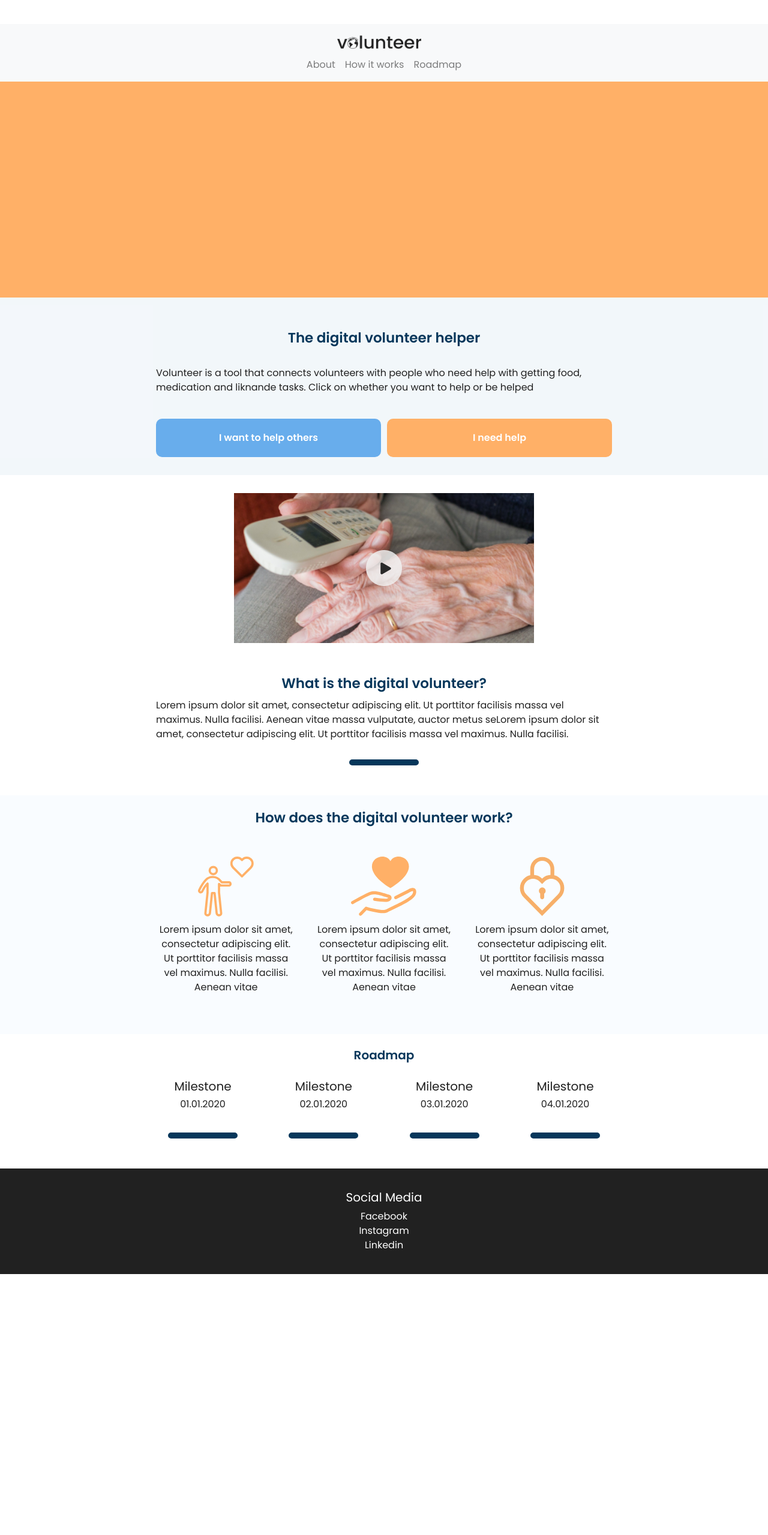
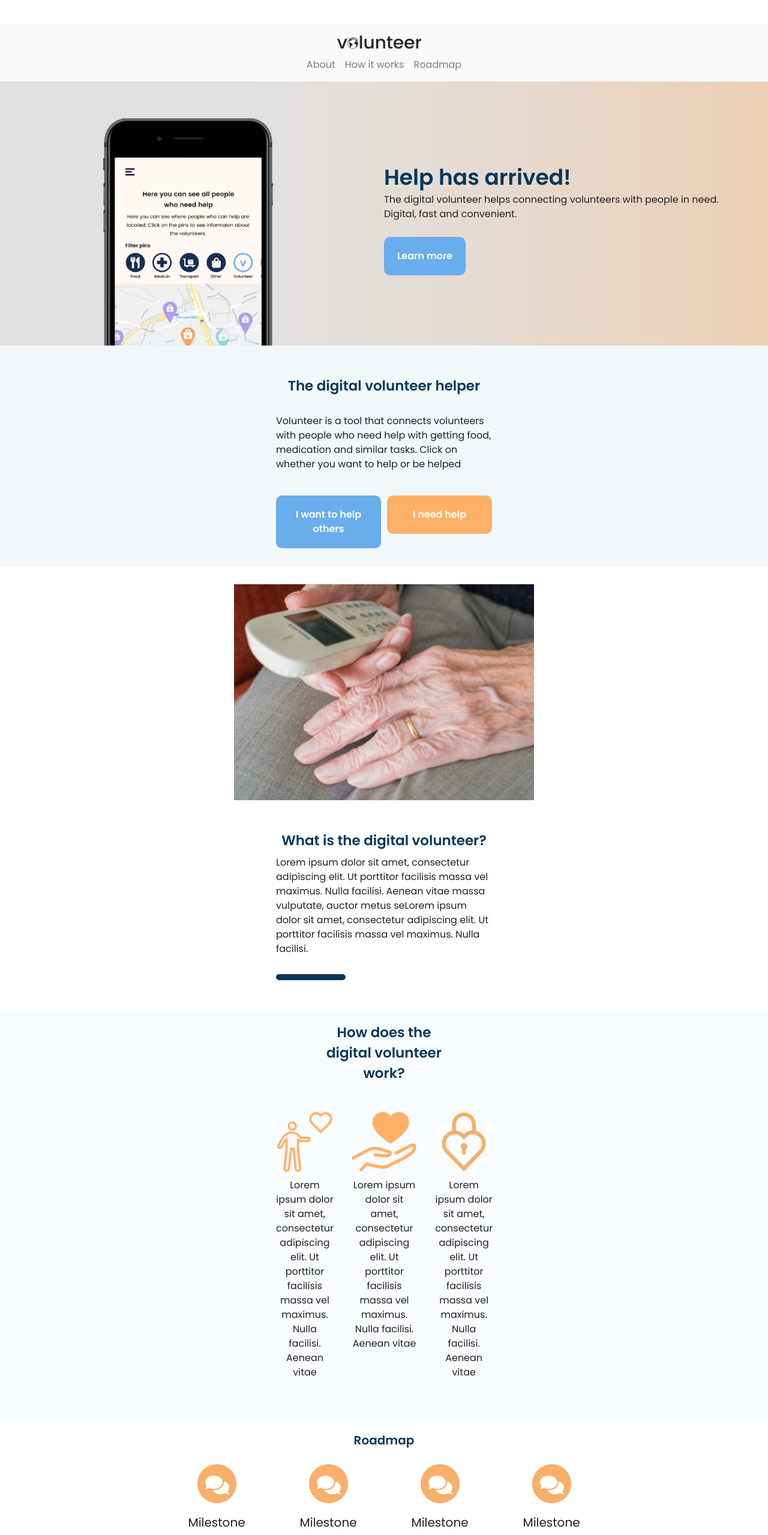
Before and after one commit to likhithravula/webapp, a React (Create React App) app: page / in a window 1280 px wide. Shown: the top 2559 px of the page at 60% size. Before the commit the page ends 2124 px from the top, so only its background shows below. Built offline with nearby package versions, Linux system fonts and the light colour scheme; no server answers.

Commit message:
Landingpage content update

```diff
--- a/package.json
+++ b/package.json
@@ -27,6 +27,7 @@
     "react-bootstrap": "^1.0.1",
     "react-bootstrap-icons": "^1.0.1-alpha3",
     "react-dom": "^16.13.1",
+    "react-player": "^2.2.0",
     "react-router-dom": "^5.1.2",
     "react-scripts": "3.4.1"
   },
--- a/src/assets/css/Landingpage.css
+++ b/src/assets/css/Landingpage.css
@@ -17,8 +17,27 @@
 /* HERO SHOT */
 
 #hero {
-    height: 45vh;
-    background-color: var(--receiver-color);
+    display: flex;
+    align-items: center;
+    height: 55vh;
+    background-image: url("../img/the-digital-volunteer-key-visual.png");
+    background-size: cover;
+    background-repeat: no-repeat;
+}
+
+#hero-cta {
+    display: flex;
+    flex-direction: column;
+    align-items: baseline;
+    margin-top: 35px;
+}
+
+#hero-cta h1 {
+    font-size: 36px;
+}
+
+#vertical-separator {
+    width: 50vw;
 }
 
 /* ROADMAP */
@@ -29,7 +48,7 @@
 
 .roadmap-feature-list {
     display: flex;
-    justify-content: space-between;
+    justify-content: center;
     margin-top: 25px;
 }
 
@@ -37,11 +56,11 @@
     display: flex;
     align-items: center;
     flex-direction: column;
-    padding: 0px 20px 0px 20px;
+    padding: 0px 35px 0px 35px;
 }
 
-.roadmap-date {
-
+.roadmap-icon {
+    margin-bottom: 20px;
 }
 
 /* FOOTER */
--- a/src/components/footer.js
+++ b/src/components/footer.js
@@ -4,6 +4,7 @@ import { withRouter } from 'react-router';
 
 import Navbar from "react-bootstrap/Navbar";
 import '../assets/css/Landingpage.css';
+import '../assets/css/media-queries.css';
 
 class LandingNav extends React.Component {
 
--- a/src/components/landing-nav.js
+++ b/src/components/landing-nav.js
@@ -22,7 +22,7 @@ class LandingNav extends React.Component {
                 </Navbar.Brand>
                 <Nav>
                     <a class="nav-link" href="#claim">About</a>
-                    <a class="nav-link" href="#home-info">How it works</a>
+                    <a class="nav-link" href="#home-video">How it works</a>
                     <a class="nav-link" href="#roadmap">Roadmap</a>
                 </Nav>
             </Navbar>
--- a/src/components/pages/home.js
+++ b/src/components/pages/home.js
@@ -4,11 +4,12 @@ import {Link} from "react-router-dom";
 import LandingNav from "../landing-nav";
 import Footer from "../footer";
 import Button from "react-bootstrap/Button";
-import imagePlayButton from "../../assets/img/play.png";
+import ReactPlayer from "react-player";
 
 import personHeart from "../../assets/img/person-heart.svg";
 import handHeart from "../../assets/img/hand-heart.svg";
 import lockHeart from "../../assets/img/lock-heart.svg";
+import chat from "../../assets/img/chat.png"
 
 class Home extends React.Component {
 
@@ -16,8 +17,18 @@ class Home extends React.Component {
 
     return (
       <section id="home">
+        {/* TODO fix navigation */}
         <LandingNav />
         <div id="hero">
+          <div id="vertical-separator"></div>
+          <div id="hero-cta">
+            <h1>Help has arrived!</h1>
+            <p>
+              The digital volunteer helps connecting volunteers with people in need.<br/>
+              Digital, fast and convenient.
+            </p>
+            <Button href="#claim" className="helper-btn">Learn more</Button>
+          </div>
         </div>
         <div id="claim">
           <div className="claim-overlay"></div>
@@ -25,7 +36,7 @@ class Home extends React.Component {
             <h1>The digital volunteer helper</h1>
             <p>
               Volunteer is a tool that connects volunteers with people who need
-              help with getting food, medication and liknande tasks. Click on
+              help with getting food, medication and similar tasks. Click on
               whether you want to help or be helped
             </p>
             <div className="claim-actions">
@@ -41,7 +52,7 @@ class Home extends React.Component {
 
         <div id="home-video">
           <div className="play">
-            <img alt="" src={imagePlayButton}/>
+            <ReactPlayer id="video-player" url="https://www.youtube-nocookie.com/embed/x2y6PHHsJio" />
           </div>
         </div>
 
@@ -94,21 +105,25 @@ class Home extends React.Component {
             <h2>Roadmap</h2>
             <div className="roadmap-feature-list">
               <div className="roadmap-feature">
+                <img alt ="" className="roadmap-icon" src={chat}/>
                 <h5>Milestone</h5>
                 <h6 className="roadmap-date" >01.01.2020</h6>
                 <div className="separator"></div>
               </div>
               <div className="roadmap-feature">
+                <img alt ="" className="roadmap-icon" src={chat}/>
                 <h5>Milestone</h5>
                 <h6 className="roadmap-date" >02.01.2020</h6>
                 <div className="separator"></div>
               </div>
               <div className="roadmap-feature">
+                <img alt ="" className="roadmap-icon" src={chat}/>
                 <h5>Milestone</h5>
                 <h6 className="roadmap-date" >03.01.2020</h6>
                 <div className="separator"></div>
               </div>
-              <div className="roadmap-feature">
+              <div  className="roadmap-feature">
+                <img alt ="" className="roadmap-icon" src={chat}/>
                 <h5>Milestone</h5>
                 <h6 className="roadmap-date" >04.01.2020</h6>
                 <div className="separator"></div>
```
Also changed, not shown: src/assets/img/the-digital-volunteer-key-visual.png (added), 1 other file (tests, documents, lock files or other folders).
